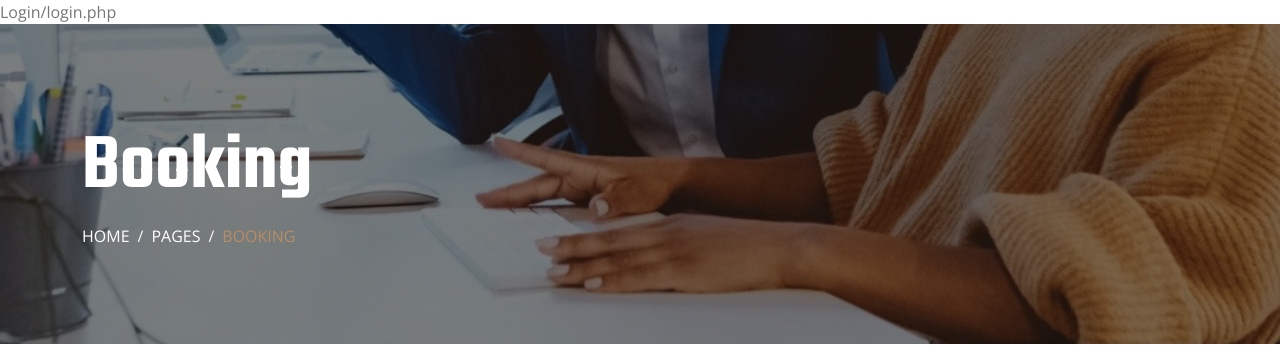
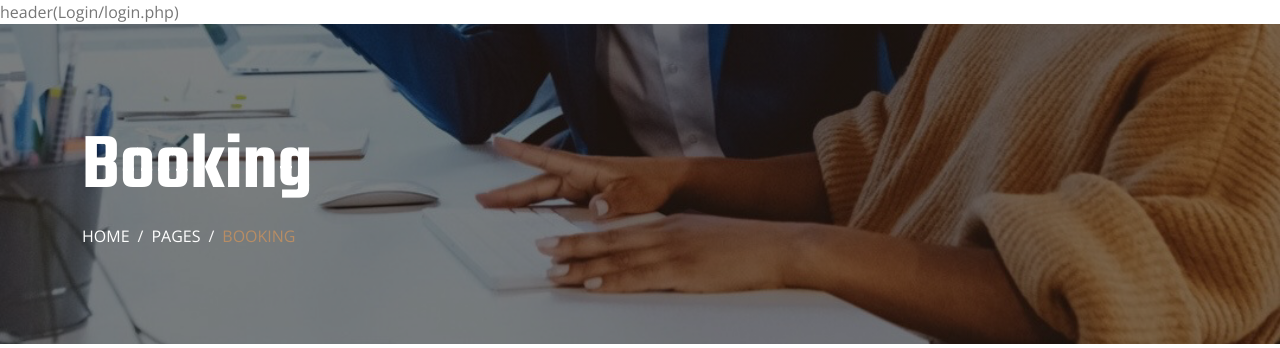
Before and after one commit to RitaSegbaya/LueurByE, a PHP site: page /View/appointment.php in a window 1280 px wide. Shown: the part 174-522 px from the top of the page. Run offline with PHP 8.4, Linux system fonts and the light colour scheme; the visitor is signed in with stand-in values (Sample User, id 1); some libraries are stand-ins or nearby versions.

Commit message:
Update appointment.php

```diff
--- a/View/appointment.php
+++ b/View/appointment.php
@@ -96,11 +96,11 @@
 
                     if(isset($_SESSION['id']))
                     {
-                       echo 'Login/login.php';
+                       echo 'header(Login/login.php)';
                     }
                     else
                     {
-                        echo'Login/login.php';
+                        echo'(Login/login.php)';
                     }
                     ?>
 
```
